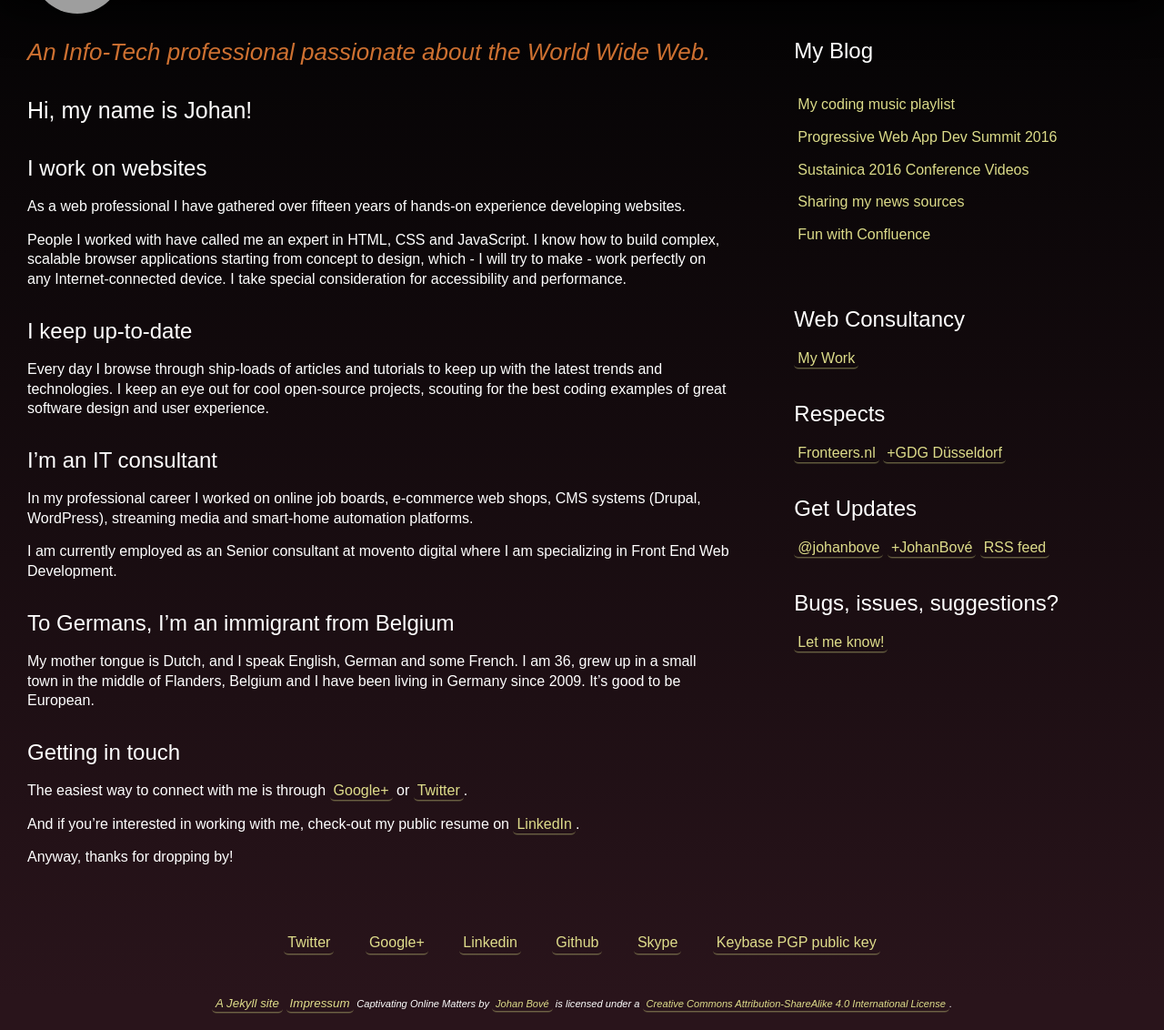
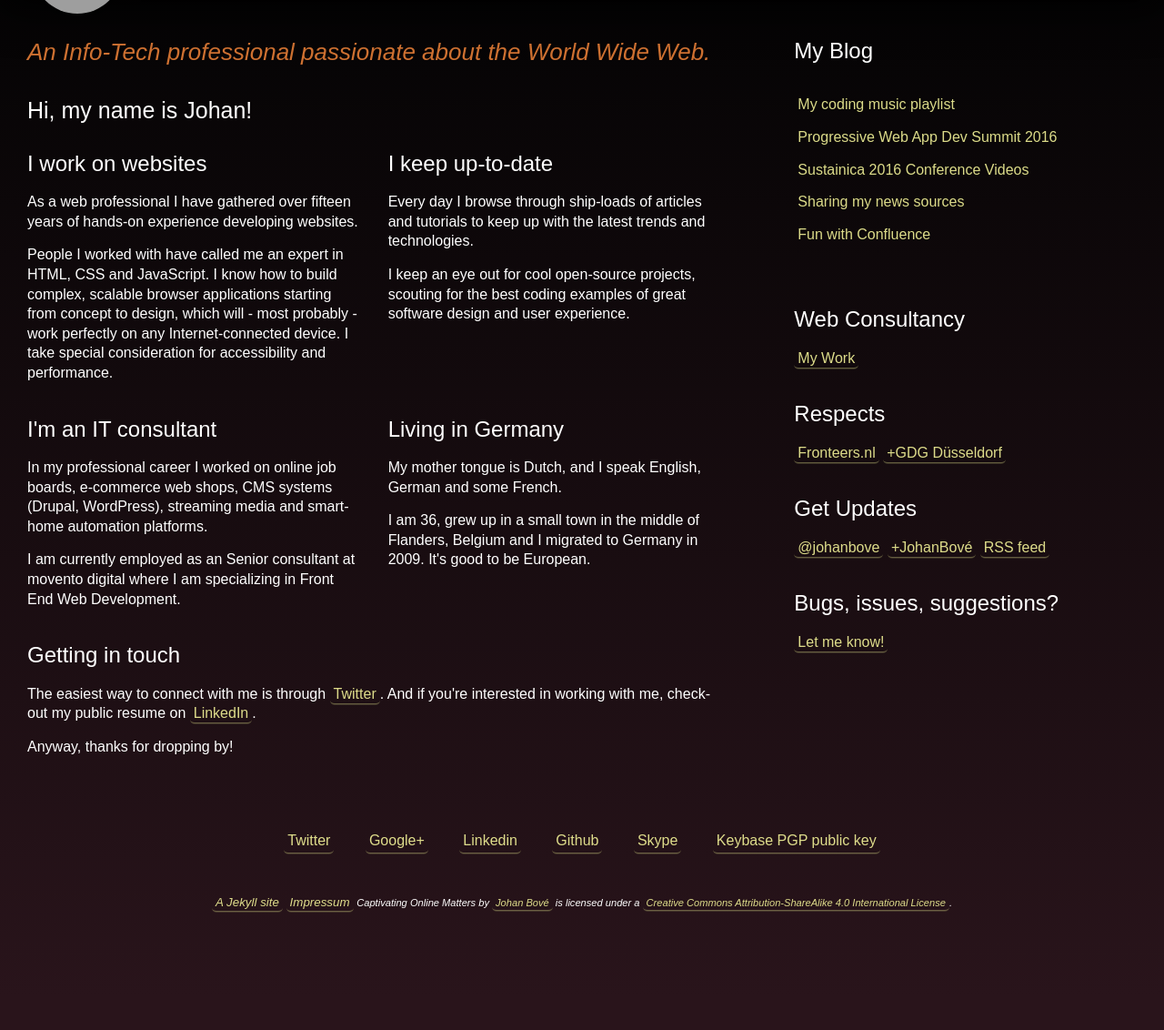
Before and after one commit to johanbove/johanbove.github.io, a Jekyll site: the page built from index.markdown, in a window 1280 px wide and 1237 px high, cut to the strip 105-1237 px from the top of the window. Shown: the whole strip at 91% size. Built offline with Jekyll 4.4.1, drawn with Linux system fonts in a browser that asks for light colours; grey boxes are pictures that could not be loaded.

Commit message:
Changed home page layout

```diff
--- a/_sass/_layout.scss
+++ b/_sass/_layout.scss
@@ -299,6 +299,8 @@
 .page-content {
 
     padding: 0;
+    max-width: 1280px;
+    margin: auto auto;
 
     h1 {
         font-size: 26px;
@@ -580,3 +582,20 @@ sidebar {
     }
 
 }
+
+.grid {
+    display: flex;
+    flex-direction: row;
+    flex-wrap: wrap;
+}
+
+.grid .block {
+    flex: 1 0;
+    min-width: 40%;
+    margin: 10px;
+}
+
+.grid .block:nth-child(2n-1) {
+    margin-right: 20px;
+    margin-left: 0;
+}
--- a/index.markdown
+++ b/index.markdown
@@ -16,31 +16,36 @@ Getting current year for calculating my age.
 
 ## Hi, my name is Johan!
 
-### I work on websites
+<div class="grid">
 
-As a web professional I have gathered over fifteen years of hands-on experience developing websites.
+    <div class="block">
+        <h3>I work on websites</h3>
+        <p>As a web professional I have gathered over fifteen years of hands-on experience developing websites.</p>
+        <p>People I worked with have called me an expert in HTML, CSS and JavaScript. I know how to build complex, scalable browser applications starting from concept to design, which will - most probably - work perfectly on any Internet-connected device. I take special consideration for accessibility and performance.</p>
+    </div>
 
-People I worked with have called me an expert in HTML, CSS and JavaScript. I know how to build complex, scalable browser applications starting from concept to design, which - I will try to make - work perfectly on any Internet-connected device. I take special consideration for accessibility and performance.
+    <div class="block">
+        <h3>I keep up-to-date</h3>
+        <p>Every day I browse through ship-loads of articles and tutorials to keep up with the latest trends and technologies.</p>
+        <p>I keep an eye out for cool open-source projects, scouting for the best coding examples of great software design and user experience.</p>
+    </div>
 
-### I keep up-to-date
+    <div class="block">
+        <h3>I'm an IT consultant</h3>
+        <p>In my professional career I worked on online job boards, e-commerce web shops, CMS systems (Drupal, WordPress), streaming media and smart-home automation platforms.</p>
+        <p>I am currently employed as an Senior consultant at movento digital where I am specializing in Front End Web Development.</p>
+    </div>
 
-Every day I browse through ship-loads of articles and tutorials to keep up with the latest trends and technologies. I keep an eye out for cool open-source projects, scouting for the best coding examples of great software design and user experience.
+    <div class="block">
+        <h3>Living in Germany</h3>
+        <p>My mother tongue is Dutch, and I speak English, German and some French.</p>
+        <p>I am {{ currentyear | minus:site.birthyear }}, grew up in a small town in the middle of Flanders, Belgium and I migrated to Germany in 2009. It's good to be European.</p>
+    </div>
 
-### I'm an IT consultant
+    <div class="block">
+        <h3>Getting in touch</h3>
+        <p>The easiest way to connect with me is through <a href="//twitter.com/johanbove">Twitter</a>. And if you're interested in working with me, check-out my public resume on <a href="//de.linkedin.com/in/johanbove">LinkedIn</a>.</p>
+        <p>Anyway, thanks for dropping by!</p>
+    </div>
 
-In my professional career I worked on online job boards, e-commerce web shops, CMS systems (Drupal, WordPress), streaming media and smart-home automation platforms.
-
-I am currently employed as an Senior consultant at movento digital where I am specializing in Front End Web Development.
-
-### To Germans, I'm an immigrant from Belgium
-
-My mother tongue is Dutch, and I speak English, German and some French.
-I am {{ currentyear | minus:site.birthyear }}, grew up in a small town in the middle of Flanders, Belgium and I have been living in Germany since 2009. It's good to be European.
-
-### Getting in touch
-
-The easiest way to connect with me is through [Google+](//plus.google.com/u/0/+JohanBové) or [Twitter](//twitter.com/johanbove).
-
-And if you're interested in working with me, check-out my public resume on [LinkedIn](//de.linkedin.com/in/johanbove).
-
-Anyway, thanks for dropping by!
+</div>
```
